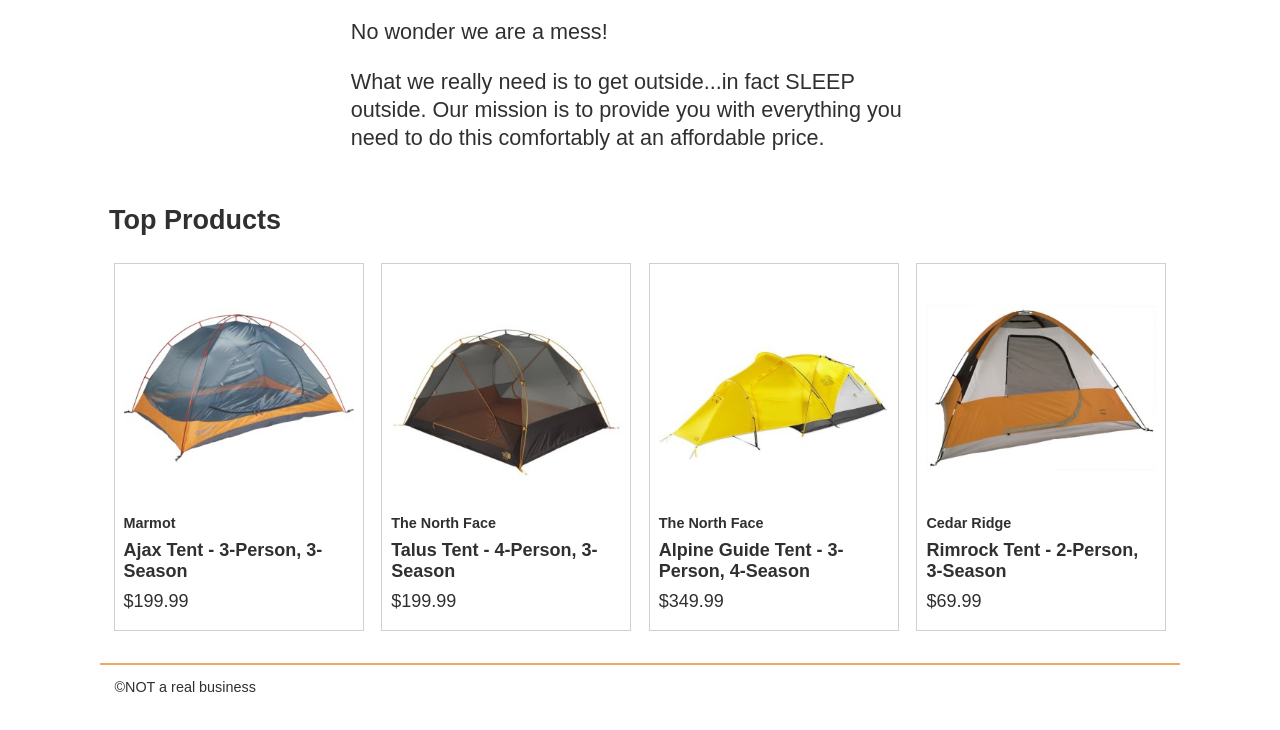
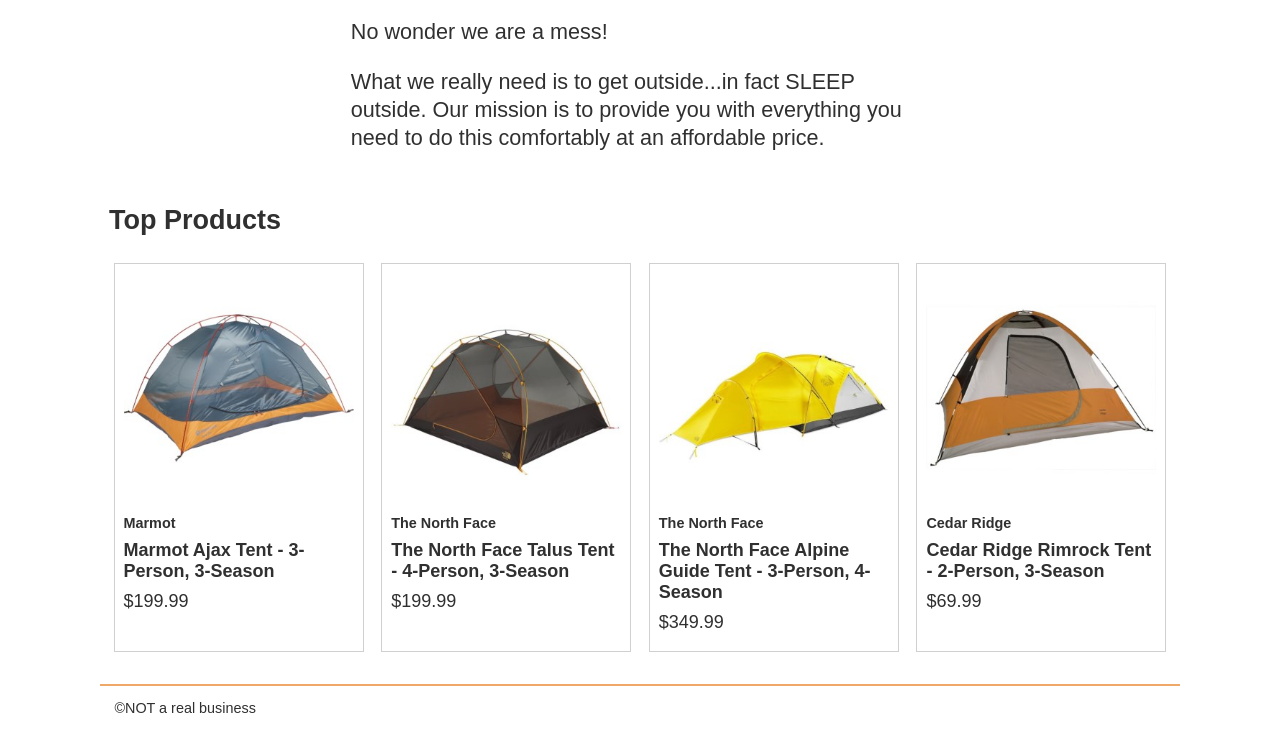
Before and after one commit to co1424/team-activities, a website built with Vite: page src/index.html in a window 1280 px wide. Shown: the part 469-1199 px from the top of the page. Before the commit the page ends 1178 px from the top, so only its background shows below. Built offline with nearby package versions, Linux system fonts and the light colour scheme.

Commit message:
TA03done

```diff
--- a/src/index.html
+++ b/src/index.html
@@ -5,6 +5,7 @@
     <meta name="viewport" content="width=device-width, initial-scale=1.0" />
     <title>Sleep Outside | Home</title>
     <link rel="stylesheet" href="/css/style.css" />
+    <script src="js/main.js" type="module"></script>
   </head>
   <body>
     <header class="divider">
@@ -53,7 +54,7 @@
       <section class="products">
         <h2>Top Products</h2>
         <ul class="product-list">
-          <li class="product-card">
+          <!-- <li class="product-card">
             <a href="product_pages/index.html?product=880RR">
             <img
               src="images/tents/marmot-ajax-tent-3-person-3-season-in-pale-pumpkin-terracotta~p~880rr_01~320.jpg"
@@ -97,7 +98,7 @@
               Rimrock Tent - 2-Person, 3-Season
             </h2>
             <p class="product-card__price">$69.99</p></a>
-          </li>
+          </li> -->
         </ul>
       </section>
     </main>
--- /dev/null
+++ b/src/js/ProductList.mjs
@@ -0,0 +1,42 @@
+// import { renderListWithTemplate } from "./utils.mjs";
+
+// ProductList.mjs
+function productCardTemplate(product) {
+  // console.log(product)
+  return `<li class="product-card">
+  <a href="product_pages/index.html?product=${product.Id}">
+  <img
+    src="${product.Image}"
+    alt="Image of ${product.Name}"
+  />
+  <h3 class="card__brand">${product.Brand.Name}</h3>
+  <h2 class="card__name">${product.Name}</h2>
+  <p class="product-card__price">$${product.FinalPrice}</p></a>
+</li>`
+}
+
+export default class ProductList {
+    constructor(category, dataSource, listElement) {
+      // We passed in this information to make our class as reusable as possible.
+      // Being able to define these things when we use the class will make it very flexible
+      this.category = category;
+      this.dataSource = dataSource;
+      this.listElement = listElement;
+    }
+    async init() {
+      // our dataSource will return a Promise...so we can use await to resolve it.
+      const list = await this.dataSource.getData();
+      console.log(list);
+      // render the list
+      this.renderList(list)
+    }
+
+     renderList(list) {
+      // este id no va "880RT"  "989CG"
+      const filteredList = list.filter(id => id.Id != "880RT" && id.Id != "989CG")
+      console.log(filteredList)
+      const htmlStrings = filteredList.map(productCardTemplate);
+      this.listElement.insertAdjacentHTML("afterbegin", htmlStrings.join(""));
+    }
+
+  }
--- /dev/null
+++ b/src/js/main.js
@@ -0,0 +1,14 @@
+import  ProductData  from "./ProductData.mjs";
+import ProductList from "./ProductList.mjs";
+
+const pd = new ProductData("tents");
+const listElement = document.querySelector(".product-list");
+
+const pl = new ProductList("tents", pd, listElement);
+// console.log("mis productos");
+// console.log("mis productos");
+// console.log("mis productos");
+// console.log(pl);
+pl.init();
+
+// console.log(await pd.getData());
```
Also changed, not shown: src/js/main.mjs (deleted).
